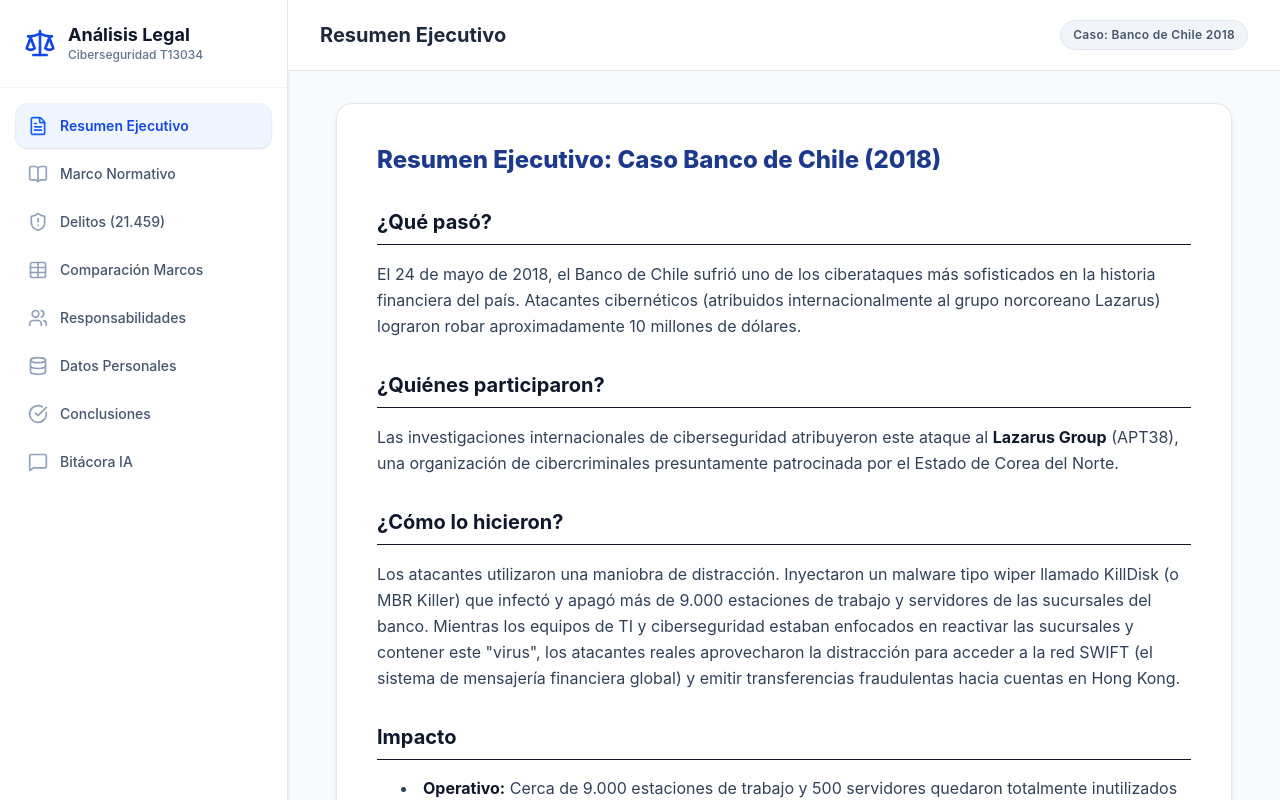
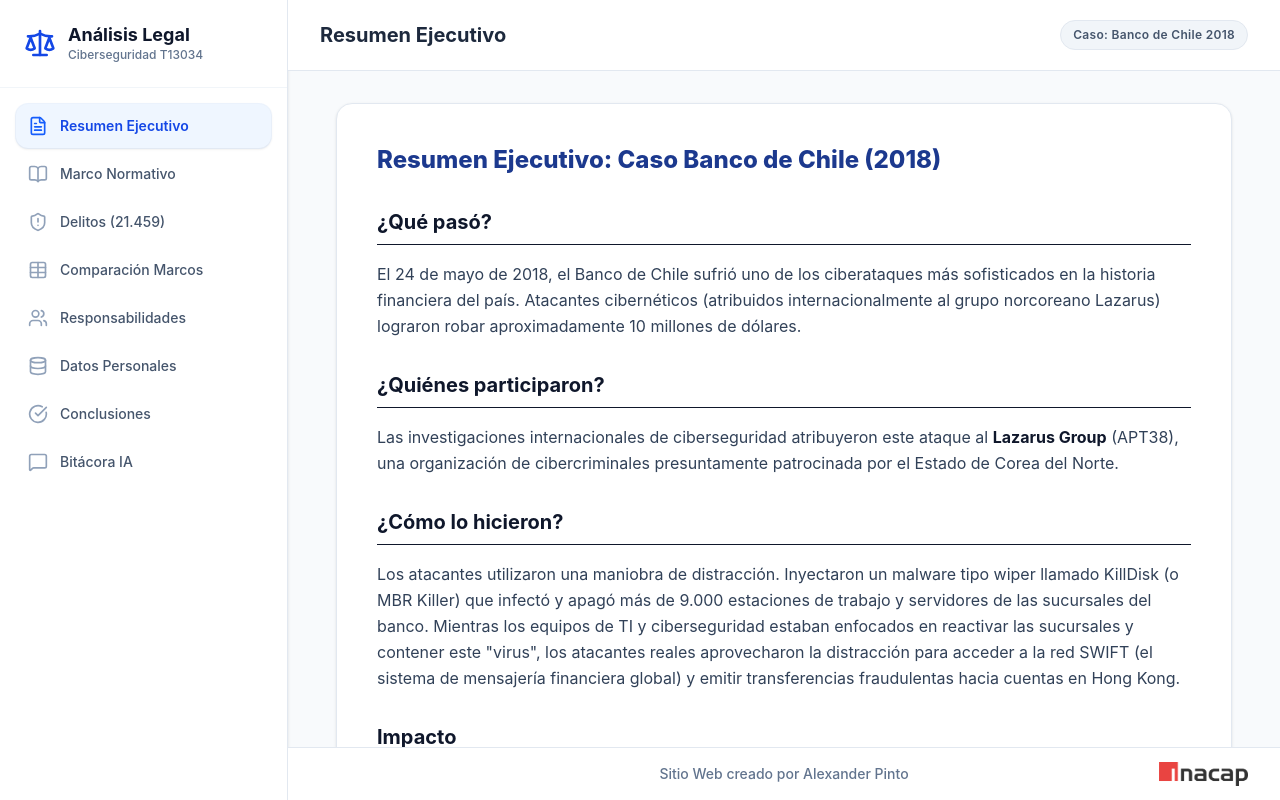
Before and after one commit to elale06/informe_pinale, a React (Vite) app: page / in a window 1280 px wide. Built offline with nearby package versions, Linux system fonts and the light colour scheme.

Commit message:
Agregación de 'footer' y carpeta 'img' con el logo de INACAP para el footer

```diff
--- a/src/App.jsx
+++ b/src/App.jsx
@@ -1,26 +1,14 @@
 import React, { useState } from 'react';
 import { BookOpen, FileText, Scale, ShieldAlert, Table, Users, Database, CheckCircle, MessageSquare } from 'lucide-react';
+import logoInacap from './img/logo_inacap.png';
 
-/* =======================================================================
-  IMPORTACIÓN DINÁMICA DE VITE
-  =======================================================================
-  Vite leerá todos los archivos .md en la carpeta docs_pinale y los
-  importará como texto plano (raw) de manera síncrona (eager: true).
-  =======================================================================
-*/
 const markdownFiles = import.meta.glob('./docs_pinale/*.md', { query: '?raw', import: 'default', eager: true });
 
-// Convertimos las rutas de Vite en un objeto limpio fácil de leer
-// Ej: './docs_pinale/01_resumen_pinale.md' -> '01_resumen'
 const docData = {};
 for (const path in markdownFiles) {
   const key = path.replace('./docs_pinale/', '').replace('_pinale.md', '');
   docData[key] = markdownFiles[path];
 }
-
-// ==========================================
-// 1. COMPONENTES DE SECCIÓN (Procesador)
-// ==========================================
 
 const MarkdownViewer = ({ content }) => {
   if (!content) return <div className="p-4 text-slate-500 italic">Cargando contenido o archivo no encontrado...</div>;
@@ -28,28 +16,23 @@
   const renderHTML = () => {
     const lines = content.split('\n');
     let htmlOutput = [];
-    let inTable = false; // Nuevo estado para saber si estamos dentro de una tabla
+    let inTable = false;
 
     lines.forEach(line => {
       let trimmed = line.trim();
 
-      // === NUEVA REGLA: DETECCIÓN DE TABLAS MARKDOWN ===
       if (trimmed.startsWith('|')) {
         if (!inTable) {
-          // Abrir contenedor de tabla con estilos Tailwind
           htmlOutput.push('<div class="overflow-x-auto my-6"><table class="min-w-full bg-white border border-slate-200 shadow-sm rounded-lg"><tbody class="divide-y divide-slate-200">');
           inTable = true;
         }
 
-        // Ignorar la típica línea divisoria de Markdown (|---|---|)
         if (/^\|[\s\-:|]+\|$/.test(trimmed) && trimmed.includes('-')) {
           return;
         }
 
-        // Extraer las celdas quitando la primera y última barra
         const cells = trimmed.split('|').slice(1, -1);
 
-        // Detectar si es la primera fila para pintarla como encabezado
         const isHeader = htmlOutput[htmlOutput.length - 1].includes('<tbody');
 
         let rowHtml = '<tr class="hover:bg-slate-50 transition-colors">';
@@ -64,13 +47,11 @@
         htmlOutput.push(rowHtml);
 
       } else {
-        // Si estábamos en una tabla y la línea ya no empieza con '|', la cerramos
         if (inTable) {
           htmlOutput.push('</tbody></table></div>');
           inTable = false;
         }
 
-        // === REGLAS ANTERIORES INTACTAS ===
         if (trimmed.startsWith('# ')) {
           htmlOutput.push(`<h1 class="text-2xl font-extrabold mb-6 text-blue-900">${trimmed.slice(2)}</h1>`);
         } else if (trimmed.startsWith('## ')) {
@@ -87,14 +68,12 @@
         } else if (trimmed.startsWith('<div') || trimmed.startsWith('<table') || trimmed.startsWith('</table') || trimmed.startsWith('</div') || trimmed.startsWith('<tr') || trimmed.startsWith('<td') || trimmed.startsWith('<th') || trimmed.startsWith('<thead') || trimmed.startsWith('<tbody')) {
           htmlOutput.push(line);
         } else if (trimmed === '') {
-          // Ignorar vacíos extra
         } else {
           htmlOutput.push(`<p class="mb-4 text-slate-700 leading-relaxed">${line}</p>`);
         }
       }
     });
 
-    // Cierre de seguridad por si el archivo termina justo en la tabla
     if (inTable) {
       htmlOutput.push('</tbody></table></div>');
     }
@@ -116,10 +95,6 @@
 const Conclusiones = ({ data }) => <MarkdownViewer content={data} />;
 const Prompts = ({ data }) => <MarkdownViewer content={data} />;
 
-// ==========================================
-// 2. APLICACIÓN PRINCIPAL (Layout y Navegación)
-// ==========================================
-
 export default function App() {
   const [activeTab, setActiveTab] = useState('01_resumen');
 
@@ -139,7 +114,6 @@
   return (
     <div className="flex min-h-screen bg-slate-50 font-sans">
 
-      {/* Sidebar de Navegación */}
       <aside className="w-72 bg-white border-r border-slate-200 flex flex-col shadow-sm">
         <div className="p-6 border-b border-slate-100">
           <div className="flex items-center gap-3">
@@ -176,7 +150,6 @@
         </nav>
       </aside>
 
-      {/* Área de Contenido Principal */}
       <main className="flex-1 flex flex-col h-screen overflow-hidden">
         <header className="bg-white border-b border-slate-200 px-8 py-5 flex items-center justify-between">
           <h2 className="text-xl font-bold text-slate-800">
@@ -189,12 +162,21 @@
 
         <div className="flex-1 overflow-y-auto p-8">
           <div className="max-w-4xl mx-auto bg-white rounded-2xl shadow-sm border border-slate-200 p-10">
-            {/* Se envía el contenido extraído de los archivos físicos */}
             <ActiveComponent data={docData[activeTab]} />
           </div>
         </div>
+
+        <footer className="relative bg-white border-t border-slate-200 py-4 flex items-center justify-center text-sm text-slate-500 font-medium">
+          <span>Sitio Web creado por Alexander Pinto</span>
+          <div className="absolute right-8">
+            <img
+              src={logoInacap}
+              alt="Logo INACAP"
+              className="h-6 w-auto object-contain opacity-80"
+            />
+          </div>
+        </footer>
       </main>
-
     </div>
   );
 }
```
Also changed, not shown: src/img/logo_inacap.png (added).
